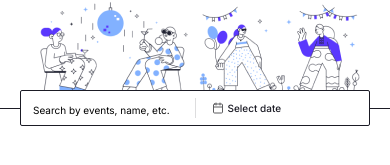
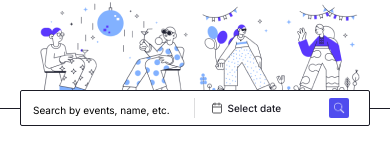
Before and after one commit to rizaldyip10/evently-fe, a Next.js app: page / in a window 390 px wide. Shown: the part 211-376 px from the top of the page. Built offline with nearby package versions, Linux system fonts and the light colour scheme.

Commit message:
feat(searchbar): finished searchbar for mobile. Soon desktop

```diff
--- a/components/pages/homepage/date-picker.tsx
+++ b/components/pages/homepage/date-picker.tsx
@@ -20,7 +20,7 @@ const DatePicker: React.FC = () => {
                 }
             </Button>
         </PopoverTrigger>
-        <PopoverContent className=''>
+        <PopoverContent className='w-auto p-0 bg-[#fff] -translate-x-[18%] -translate-y-1/2 md:translate-x-0 md:translate-y-0'>
             <Calendar
                 mode='single'
                 selected={date}
--- a/components/pages/homepage/event-search.tsx
+++ b/components/pages/homepage/event-search.tsx
@@ -2,6 +2,9 @@ import { Input } from '@/components/ui/input'
 import { Separator } from '@/components/ui/separator'
 import React from 'react'
 import DatePicker from './date-picker'
+import { Button } from '@/components/ui/button'
+import searchIcon from '@/assets/icons/icons8-search-50.png'
+import Image from 'next/image'
 
 const EventSearch: React.FC = () => {
   return (
@@ -13,8 +16,11 @@ const EventSearch: React.FC = () => {
         />
       </div>
       <Separator orientation='vertical' className='bg-second-lightest h-5' />
-      <div className='w-1/2 flex'>
+      <div className='w-1/2 flex items-center pr-5'>
         <DatePicker />
+        <Button className='w-5 h-5 bg-primary-default text-[#fff] rounded-[2px] ml-auto p-0'>
+          <Image src={searchIcon} alt='' className='w-3 h-3 object-cover' />
+        </Button>
       </div>
     </div>
   )
```
Also changed, not shown: assets/icons/icons8-search-50.png (added).
